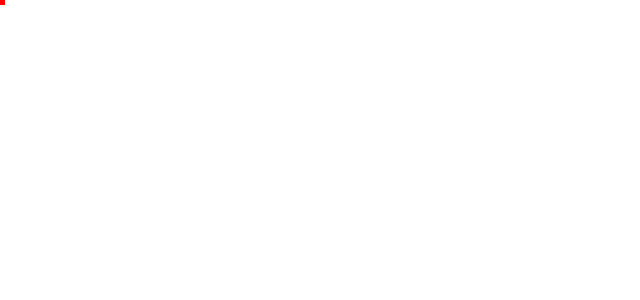
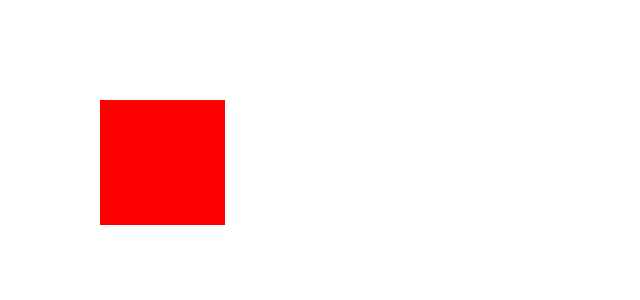
Before and after one commit to rofrol/kturtle-web, an Angular app: page / in a window 1280 px wide. Shown: the top 300 px of the page, without its empty margins (0-640 px from the left). Built offline with nearby package versions, Linux system fonts and the light colour scheme.

Commit message:
Cavas works correctly when in relative parent

```diff
--- a/main.js
+++ b/main.js
@@ -3,6 +3,8 @@
     ctx = canvas.getContext("2d");
   canvas.width = window.innerWidth;
   canvas.height = window.innerHeight;
+  ctx.fillStyle = "red";
+  ctx.fillRect(100, 100, 125, 125);
   let canvasTop = document.getElementById("canvasTop"),
     ctxTop = canvasTop.getContext("2d");
   canvasTop.width = window.innerWidth;
--- a/src/app/canvas/canvas.component.html
+++ b/src/app/canvas/canvas.component.html
@@ -1 +1,4 @@
-<canvas #canvas width="600" height="300"></canvas>
+<div id="wrapper">
+  <!-- <canvas id="canvasTop" #canvasTop></canvas> -->
+  <canvas id="canvasBottom" #canvas></canvas>
+</div>
--- a/src/app/canvas/canvas.component.scss
+++ b/src/app/canvas/canvas.component.scss
@@ -0,0 +1,26 @@
+:root {
+  --wrapper-border-width: brown;
+}
+
+$wrapper-border-width: 0;
+
+canvas {
+  display: block;
+}
+
+#wrapper {
+  position: relative;
+  width: calc(100% - 2 * #{$wrapper-border-width}px);
+  height: calc(100% - 2 * #{$wrapper-border-width}px);
+  overflow: hidden;
+  border: #{$wrapper-border-width}px solid blue;
+}
+
+#canvasTop,
+#canvasBottom {
+  position: absolute;
+  top: 0;
+  left: 0;
+  width: 100%;
+  height: 100%;
+}
--- a/src/app/canvas/canvas.component.ts
+++ b/src/app/canvas/canvas.component.ts
@@ -1,11 +1,11 @@
-import { Component, ViewChild, ElementRef, OnInit } from '@angular/core';
+import { Component, ViewChild, ElementRef, AfterViewInit } from '@angular/core';
 
 @Component({
   selector: 'app-canvas',
   templateUrl: './canvas.component.html',
   styleUrls: ['./canvas.component.scss']
 })
-export class CanvasComponent implements OnInit {
+export class CanvasComponent implements AfterViewInit {
 
   // constructor() { }
 
@@ -14,14 +14,28 @@
 
   private ctx: CanvasRenderingContext2D | undefined;
 
-  ngOnInit(): void {
-    this.ctx = this.canvas!.nativeElement.getContext('2d')!;
+  ngAfterViewInit(): void {
+    if (this.canvas === undefined) return;
+    const canvas = this.canvas.nativeElement;
+    if (canvas === null) return;
+    if (canvas.parentElement === null) return;
+    canvas.height = canvas.parentElement.offsetHeight * devicePixelRatio;
+    canvas.width = canvas.parentElement.offsetWidth * devicePixelRatio;
+
+    const ctx = this.canvas.nativeElement.getContext('2d');
+    if (ctx === null) return;
+    this.ctx = ctx;
+
     this.animate();
   }
 
   animate(): void {
+    this.ctx!.scale(devicePixelRatio, devicePixelRatio);
+    // this.ctx!.fillStyle = '#ddd';
+    // const canvas = this.canvas!.nativeElement;
+    // this.ctx!.fillRect(0, 0, canvas.width, canvas.height);
     this.ctx!.fillStyle = 'red';
-    this.ctx!.fillRect(0, 0, 5, 5);
+    this.ctx!.fillRect(100, 100, 125, 125);
   }
 
 }
--- a/src/styles.scss
+++ b/src/styles.scss
@@ -2,4 +2,5 @@
 html,
 body {
   margin: 0;
+  height: 100%;
 }
```
Also changed, not shown: index.old.html (+8 -4 lines), 1 other file (tests, documents, lock files or other folders).
